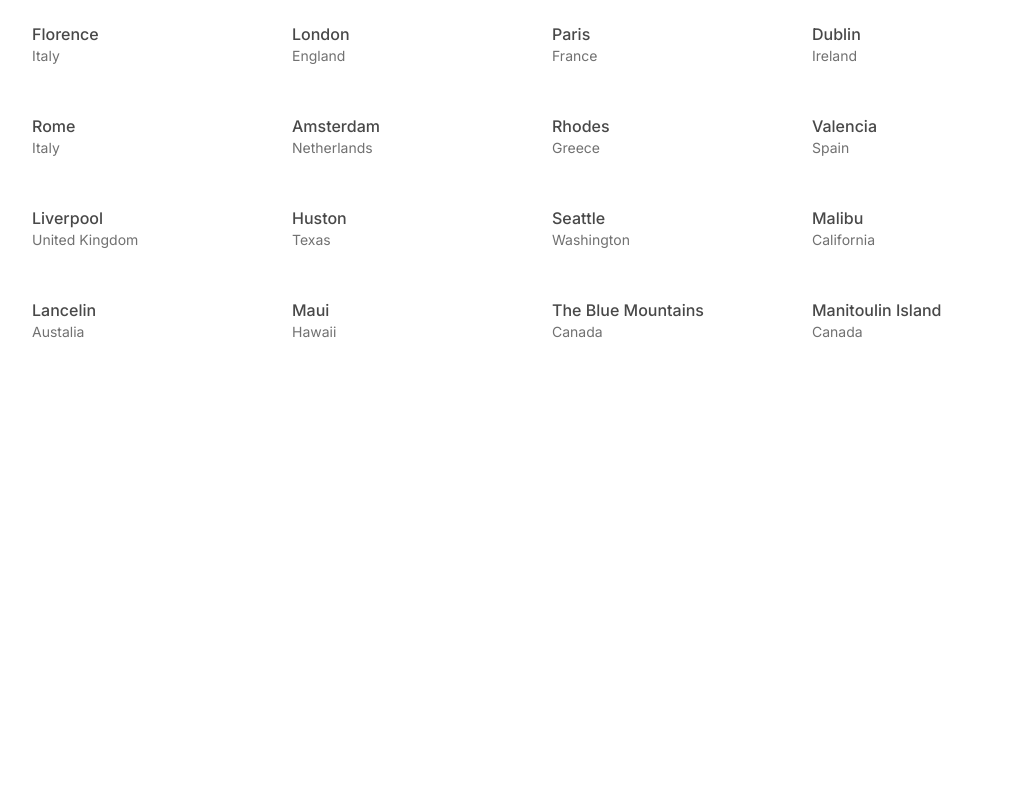
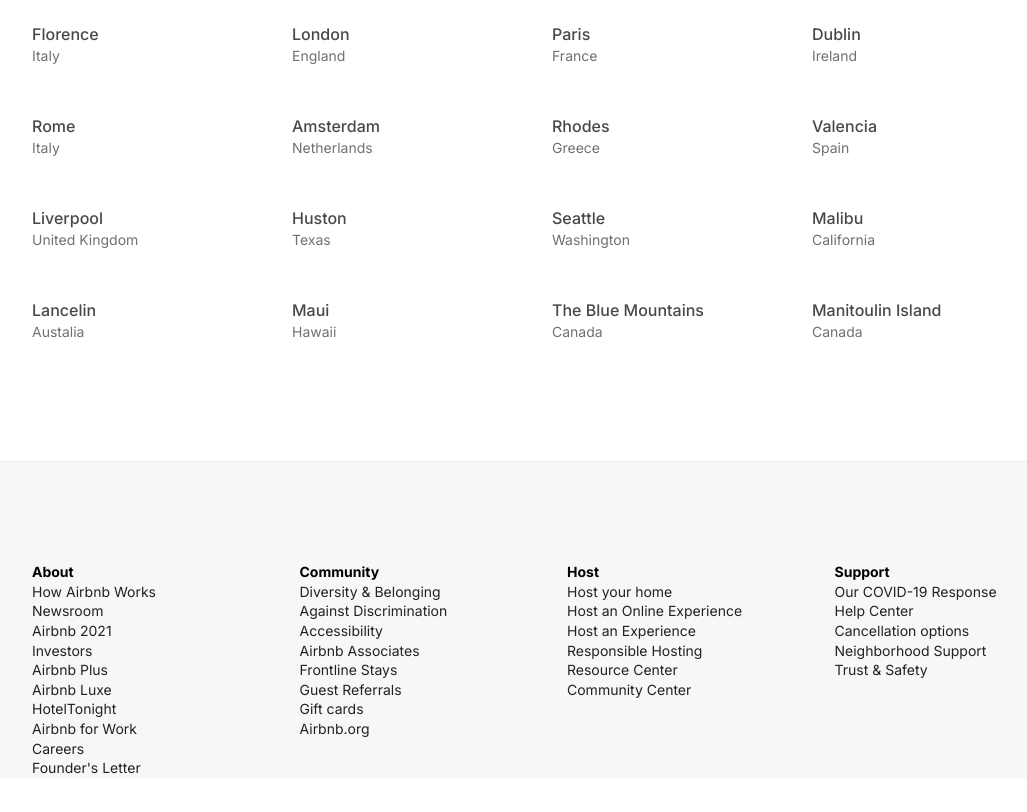
Before and after one commit to bblazevska/AirbnbClone, a plain HTML site: page index.html in a window 1280 px wide. Shown: the part 3871-4683 px from the top of the page, without its empty margins (88-1115 px from the left). Before the commit the page ends 4332 px from the top, so only its background shows below. Drawn offline with nearby package versions, Linux system fonts and the light colour scheme.

Commit message:
footer almost done

```diff
--- a/index.html
+++ b/index.html
@@ -334,6 +334,119 @@
          </section>
       </div>
    </main>
+   <footer class="footer">
+      <div class="container">
+         <div class="footer__grid-container">
+            <div class="footer__colunm">
+               <h4 class="footer__heading">About</h4>
+               <ul class="footer__links">
+                  <li class="footer__links--item">
+                     <a href="#" class="footer__link">How Airbnb Works</a>
+                  </li>
+                  <li class="footer__links--item">
+                     <a href="#" class="footer__link">Newsroom</a>
+                  </li>
+                  <li class="footer__links--item">
+                     <a href="#" class="footer__link">Airbnb 2021</a>
+                  </li>
+                  <li class="footer__links--item">
+                     <a href="#" class="footer__link">Investors</a>
+                  </li>
+                  <li class="footer__links--item">
+                     <a href="#" class="footer__link">Airbnb Plus</a>
+                  </li>
+                  <li class="footer__links--item">
+                     <a href="#" class="footer__link">Airbnb Luxe</a>
+                  </li>
+                  <li class="footer__links--item">
+                     <a href="#" class="footer__link">HotelTonight</a>
+                  </li>
+                  <li class="footer__links--item">
+                     <a href="#" class="footer__link">Airbnb for Work</a>
+                  </li>
+                  <li class="footer__links--item">
+                     <a href="#" class="footer__link">Careers</a>
+                  </li>
+                  <li class="footer__links--item">
+                     <a href="#" class="footer__link">Founder's Letter</a>
+                  </li>
+               </ul>
+            </div>
+            <div class="footer__column">
+               <h4 class="footer__heading">Community</h4>
+               <ul class="footer__links">
+                  <li class="footer__links--item">
+                     <a href="#" class="footer__link">Diversity & Belonging</a>
+                  </li>
+                  <li class="footer__links--item">
+                     <a href="#" class="footer__link">Against Discrimination</a>
+                  </li>
+                  <li class="footer__links--item">
+                     <a href="#" class="footer__link">Accessibility</a>
+                  </li>
+                  <li class="footer__links--item">
+                     <a href="#" class="footer__link">Airbnb Associates</a>
+                  </li>
+                  <li class="footer__links--item">
+                     <a href="#" class="footer__link">Frontline Stays</a>
+                  </li>
+                  <li class="footer__links--item">
+                     <a href="#" class="footer__link">Guest Referrals</a>
+                  </li>
+                  <li class="footer__links--item">
+                     <a href="#" class="footer__link">Gift cards</a>
+                  </li>
+                  <li class="footer__links--item">
+                     <a href="#" class="footer__link">Airbnb.org</a>
+                  </li>
+               </ul>
+            </div>
+            <div class="footer__colunm">
+               <h4 class="footer__heading">Host</h4>
+               <ul class="footer__links">
+                  <li class="footer__links--item">
+                     <a href="#" class="footer__link">Host your home</a>
+                  </li>
+                  <li class="footer__links--item">
+                     <a href="#" class="footer__link">Host an Online Experience</a>
+                  </li>
+                  <li class="footer__links--item">
+                     <a href="#" class="footer__link">Host an Experience</a>
+                  </li>
+                  <li class="footer__links--item">
+                     <a href="#" class="footer__link">Responsible Hosting</a>
+                  </li>
+                  <li class="footer__links--item">
+                     <a href="#" class="footer__link">Resource Center</a>
+                  </li>
+                  <li class="footer__links--item">
+                     <a href="#" class="footer__link">Community Center</a>
+                  </li>
+               </ul>
+            </div>
+            <div class="footer__colunm">
+               <h4 class="footer__heading">Support</h4>
+               <ul class="footer__links">
+                  <li class="footer__links--item">
+                     <a href="#" class="footer__link">Our COVID-19 Response</a>
+                  </li>
+                  <li class="footer__links--item">
+                     <a href="#" class="footer__link">Help Center</a>
+                  </li>
+                  <li class="footer__links--item">
+                     <a href="#" class="footer__link">Cancellation options</a>
+                  </li>
+                  <li class="footer__links--item">
+                     <a href="#" class="footer__link">Neighborhood Support</a>
+                  </li>
+                  <li class="footer__links--item">
+                     <a href="#" class="footer__link">Trust & Safety</a>
+                  </li>
+               </ul>
+            </div>
+         </div>
+      </div>
+   </footer>
    <script type="module" src="https://unpkg.com/ionicons@5.5.2/dist/ionicons/ionicons.esm.js"></script>
 <script nomodule src="https://unpkg.com/ionicons@5.5.2/dist/ionicons/ionicons.js"></script>
 </body>
--- a/sass/abstracts/_variables.scss
+++ b/sass/abstracts/_variables.scss
@@ -6,7 +6,9 @@
 $text-color: #484848;
 $text-color-light: #717171;
 
+
 $color-grey-dark: #222;
 $color-grey-light: #ebebeb;
+$color-grey-light-2: #f7f7f7;
 
 $section-margin: 10rem 12rem;
--- a/sass/layout/_footer.scss
+++ b/sass/layout/_footer.scss
@@ -0,0 +1,27 @@
+.footer{
+   background-color: $color-grey-light-2;
+   border-top: 1px solid $color-grey-light;
+
+   &__grid-container{
+      display: grid;
+      grid-template-columns: repeat(4,1fr);
+      column-gap: 3rem;
+   }
+
+   &__links{
+      list-style: none;
+
+   }
+   &__link{
+      display: block;
+   }
+   &__link:not(:last-child){
+      margin-bottom: 1rem;
+   }
+
+   &__link:link,
+   &__link:visited{
+      text-decoration: none;
+      color: $color-grey-dark;
+   }
+}
--- a/sass/pages/_home.scss
+++ b/sass/pages/_home.scss
@@ -2,7 +2,8 @@
 .live-anywhere-section,
 .try-hosting-section,
 .discover-section,
-.ispiration-section{
+.ispiration-section,
+.footer__grid-container{
    margin: $section-margin;
 }
 
```
Also changed, not shown: sass/base/_base.scss (line endings or trailing spaces), sass/main.css, 1 other file.
